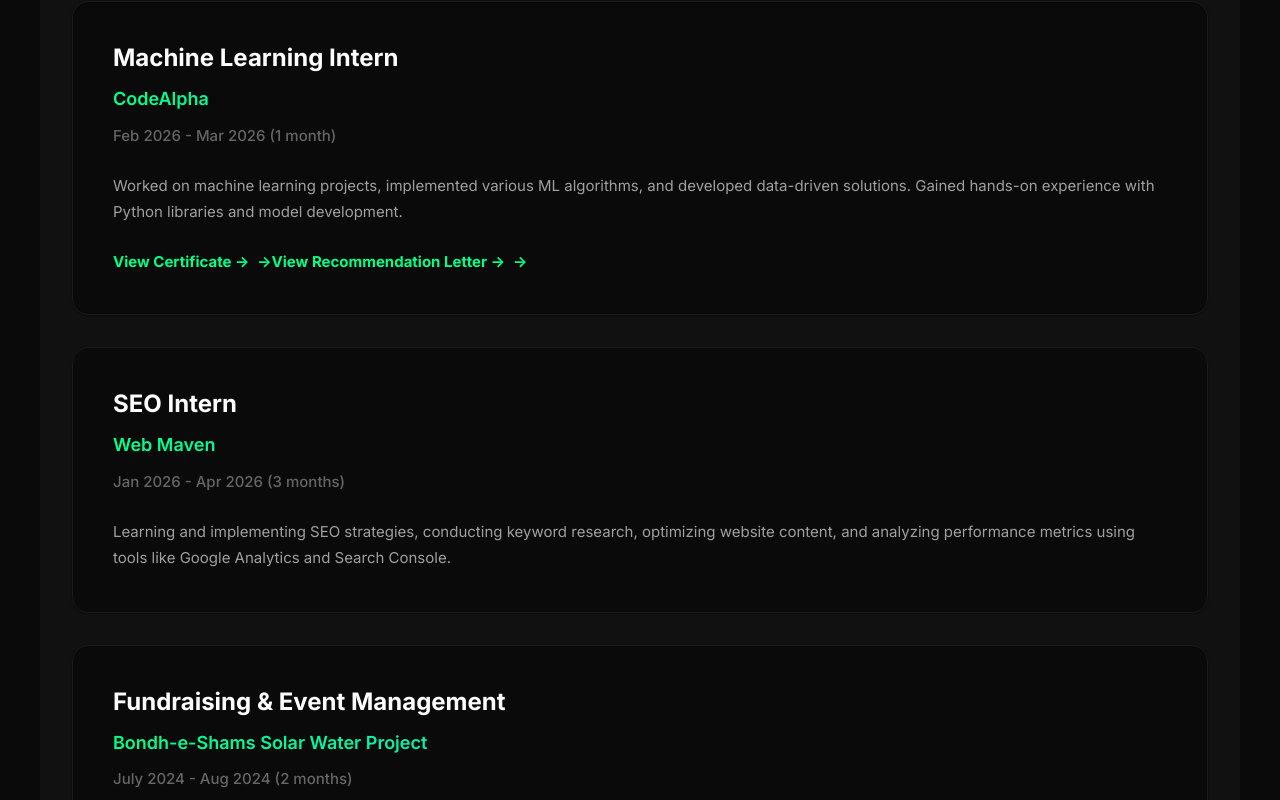
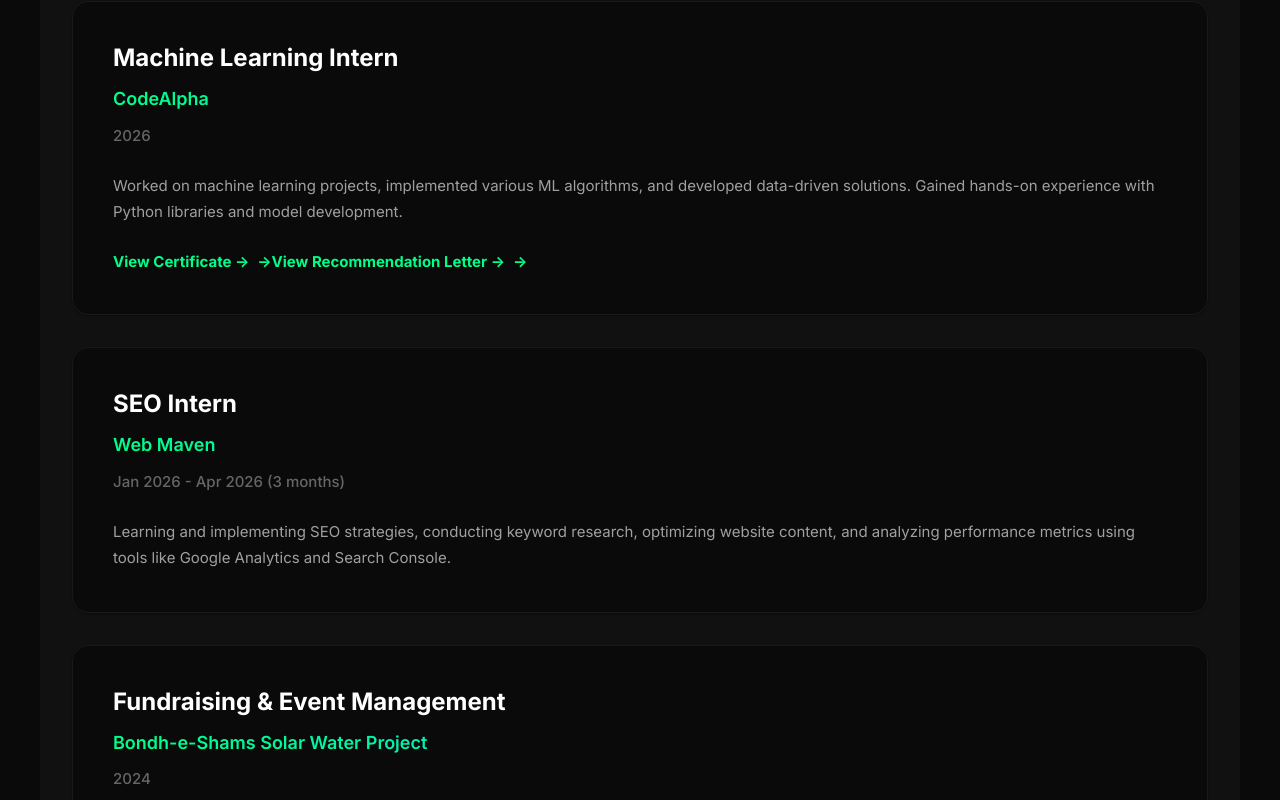
Before and after one commit to abdullahnkhokhar-ux/abdullah-portfolio, a React (Create React App) app: page / in a window 1280 px wide. Shown: the part 4040-4840 px from the top of the page. Built offline with nearby package versions, Linux system fonts and the light colour scheme.

Commit message:
Update Experience.js

```diff
--- a/src/components/Experience.js
+++ b/src/components/Experience.js
@@ -5,7 +5,7 @@
     {
       title: "Machine Learning Intern",
       company: "CodeAlpha",
-      duration: "Feb 2026 - Mar 2026 (1 month)",
+      duration: "2026",
       description: "Worked on machine learning projects, implemented various ML algorithms, and developed data-driven solutions. Gained hands-on experience with Python libraries and model development.",
       links: [
         {
@@ -28,7 +28,7 @@
     {
       title: "Fundraising & Event Management",
       company: "Bondh-e-Shams Solar Water Project",
-      duration: "July 2024 - Aug 2024 (2 months)",
+      duration: "2024",
       description: "Led fundraising initiatives and coordinated event management for renewable energy solutions. Managed community outreach programs and organized events to promote sustainable solar water heating technology.",
       links: [
         {
```
